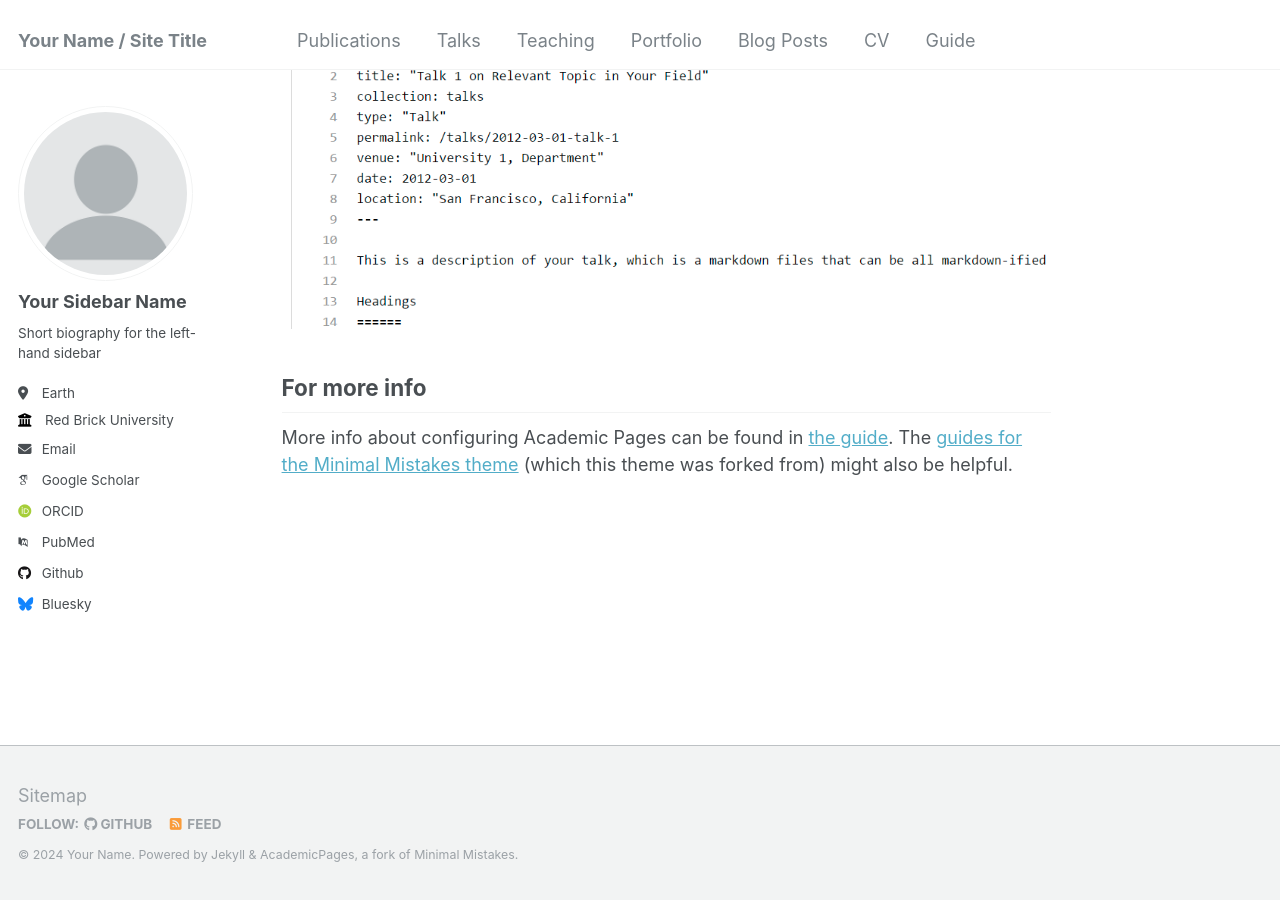
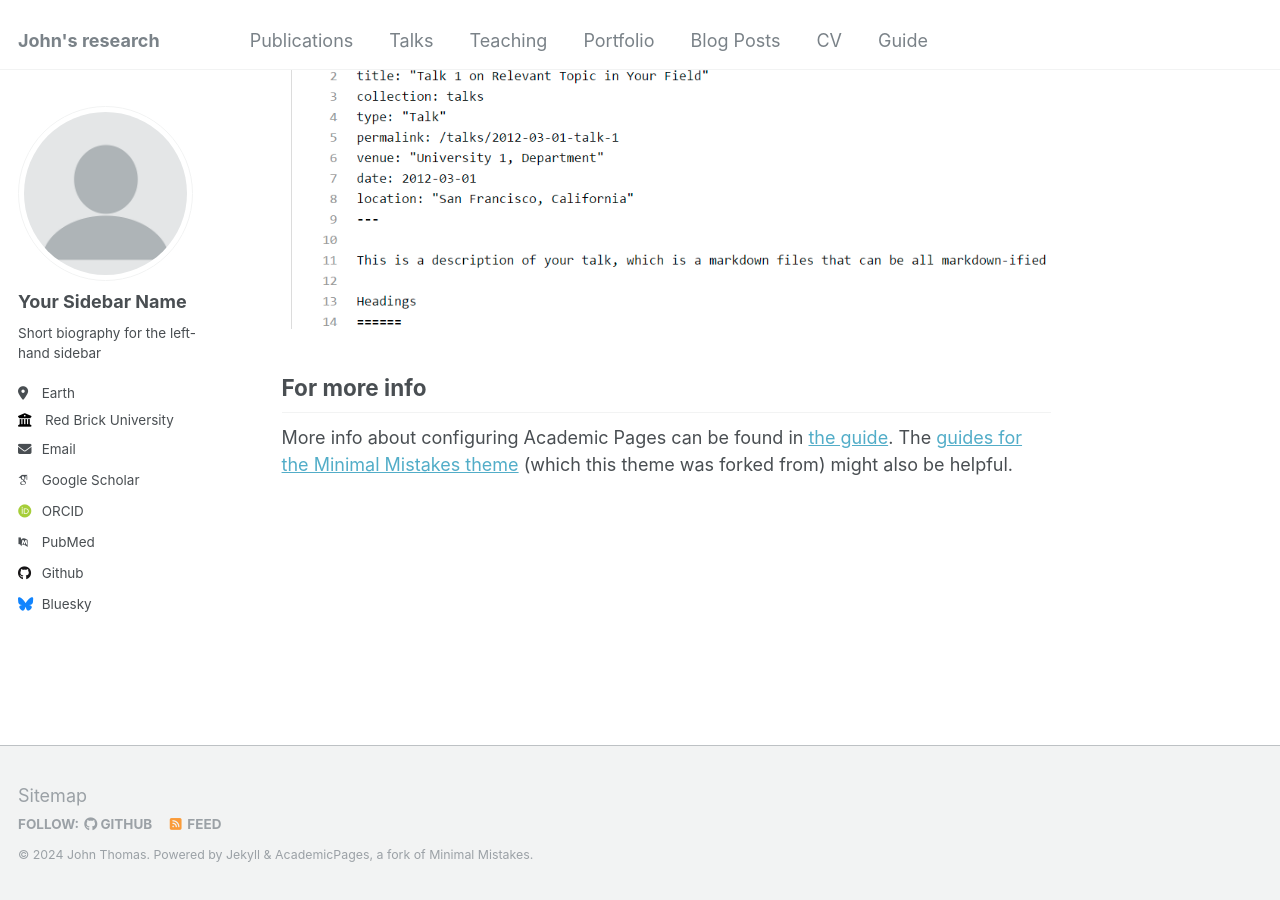
Before and after one commit to johnthomasphd/johnthomasphd.github.io, a Jekyll site: the page built from _pages/about.md, in a window 1280 px wide and 900 px high, scrolled down 2660 px. Built offline with Jekyll 4.4.1, drawn with Linux system fonts in a browser that asks for light colours; some web fonts are replaced.

Commit message:
Update _config.yml

```diff
--- a/_config.yml
+++ b/_config.yml
@@ -8,11 +8,11 @@
 
 # Basic Site Settings
 locale                   : "en-US"
-title                    : "Your Name / Site Title"
+title                    : "John's research"
 title_separator          : "-"
-name                     : &name "Your Name"
-description              : &description "personal description"
-url                      : https://academicpages.github.io # the base hostname & protocol for your site e.g. "https://mmistakes.github.io"
+name                     : &name "John Thomas"
+description              : &description "Neuroscientist specializing in epilepsy research"
+url                      : https://johnthomasphd.github.io # the base hostname & protocol for your site e.g. "https://johnthomasphd.github.io"
 baseurl                  : "" # the subpath of your site, e.g. "/blog"
 repository               : "academicpages/academicpages.github.io"
 
```
